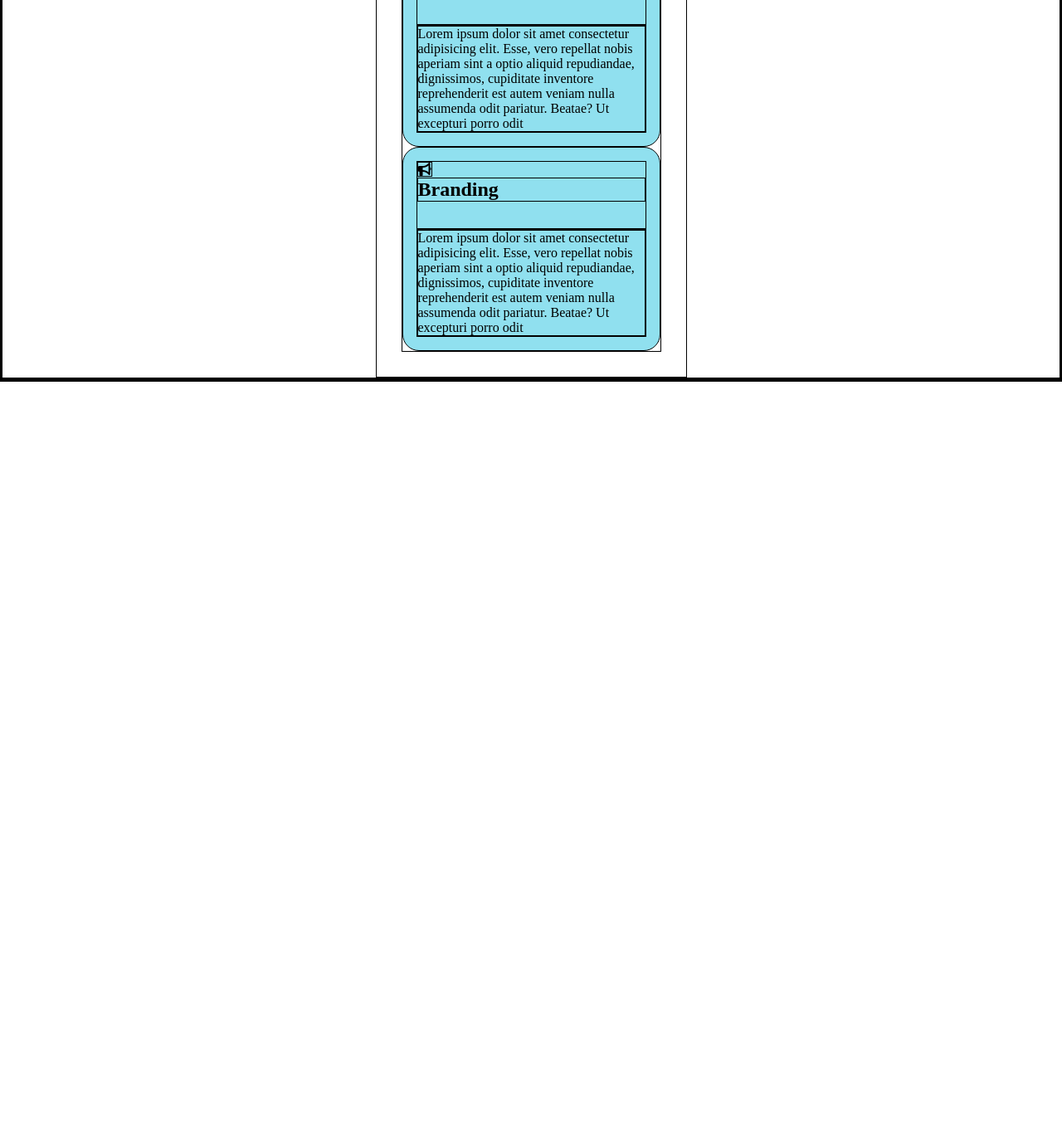
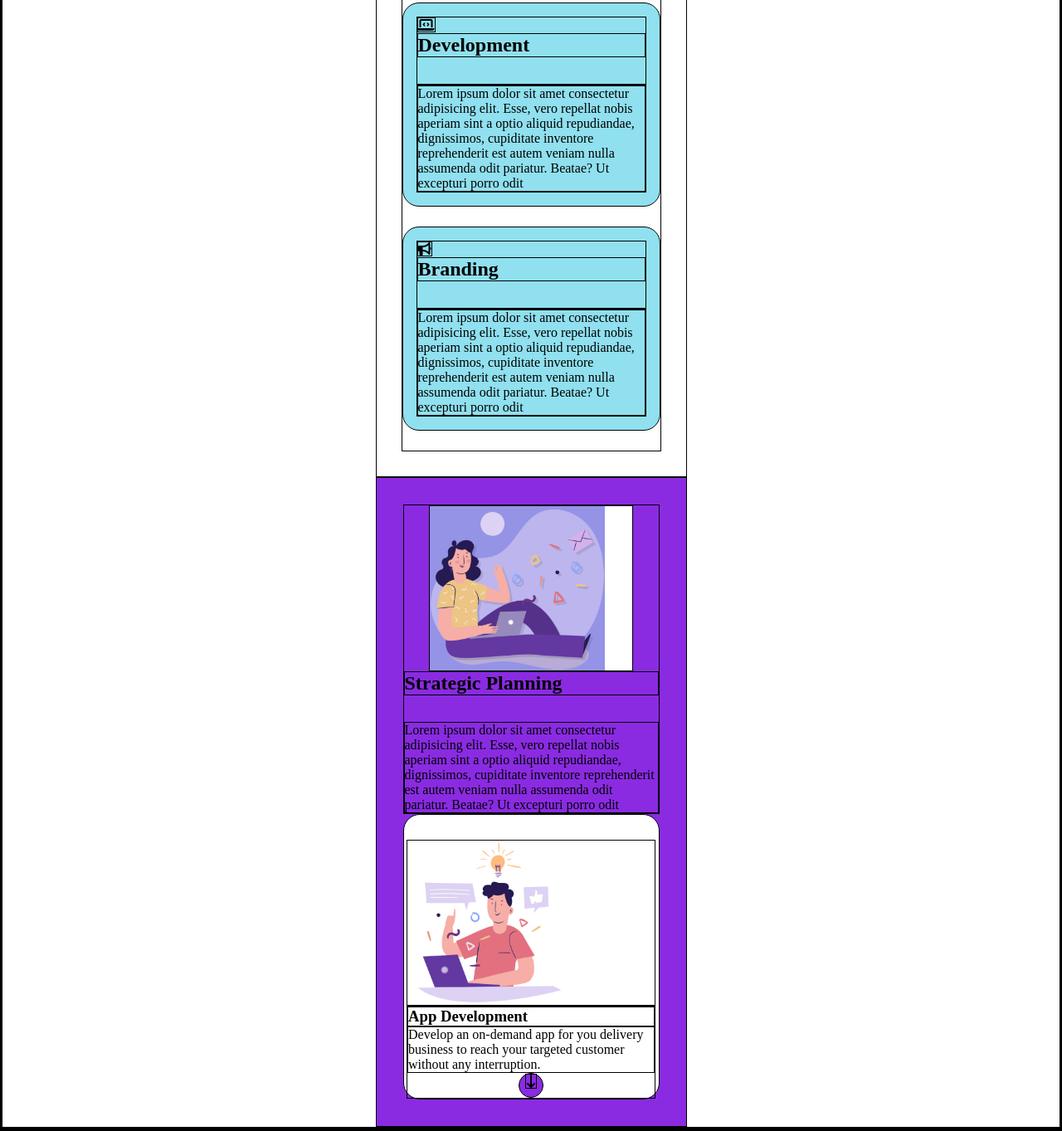
Before and after one commit to Sansone11/htmlcss-responsive-layout, a plain HTML site: page index.html in a window 1280 px wide. Shown: the part 1228-2591 px from the top of the page at 83% size. Before the commit the page ends 1688 px from the top, so only its background shows below. Drawn offline with Linux system fonts and the light colour scheme.

Commit message:
section-two

```diff
--- a/css/style.css
+++ b/css/style.css
@@ -42,8 +42,8 @@
     min-height: 200px;
     border-radius: 20px;
     background-color: rgb(144, 224, 239);
-    gap:1 rem;
     padding: 1rem;
+    margin-bottom: 1.5rem;
 }
 
 .card>p{
@@ -97,3 +97,69 @@ h2{
     margin:0 auto;
 
  }
+
+ /* section 2s */
+
+ .planning__container{
+    width: 375px;
+    min-height: 200px;
+    margin:0 auto;
+    display: flex;
+    flex-direction: row;
+    flex-wrap: wrap;
+    background-color: blueviolet;
+    padding: 2rem;
+
+ }
+
+ .planning__box1{
+    flex-basis: 100%;
+    background-color: blueviolet;
+
+ }
+
+ .planning__img{
+    background-image: url(../img/planning1.png);
+    background-size: contain;
+    background-repeat: no-repeat;
+    max-width:80%;
+    height: 200px;
+    margin:0 auto;
+    background-color: white;
+
+ }
+
+ .planning__box2{
+    flex-basis: 100%;
+    min-height: 300px;
+    border-radius: 20px;
+    background-color: white;
+
+ }
+
+ .development__img{
+    display: block;
+    background-image: url(../img/planning2.png);
+    background-size: contain;
+    background-repeat: no-repeat;
+    max-width: 300px;
+    min-height: 200px;
+    margin:0 auto;
+    margin-top: 30px;
+ }
+
+ .planning__text{
+    max-width: 300px;
+    min-height: 100px;
+    margin:0 auto;
+
+ }
+
+.push__down{
+    height: 30px;
+    width: 30px;
+    border-radius: 50%;
+    background-color: blueviolet;
+    text-align: center;
+    margin:0 auto;
+}
--- a/index.html
+++ b/index.html
@@ -1,5 +1,6 @@
 <!DOCTYPE html>
 <html lang="en">
+
 <head>
     <meta charset="UTF-8">
     <meta http-equiv="X-UA-Compatible" content="IE=edge">
@@ -8,6 +9,7 @@
     <link rel="stylesheet" href="css/style.css">
     <title>responsive Layout</title>
 </head>
+
 <body>
     <header>
         <!-- navbar -->
@@ -26,8 +28,10 @@
                 <div class="card one">
                     <div class="card__text">
                         <h2>Get a demo application</h2>
-                        <p>Lorem ipsum dolor sit amet consectetur adipisicing elit. Esse, vero repellat nobis aperiam sint a optio aliquid repudiandae, dignissimos, cupiditate inventore reprehenderit est autem veniam nulla assumenda odit pariatur. Beatae?
-                        Ut excepturi porro odit</p>
+                        <p>Lorem ipsum dolor sit amet consectetur adipisicing elit. Esse, vero repellat nobis aperiam
+                            sint a optio aliquid repudiandae, dignissimos, cupiditate inventore reprehenderit est autem
+                            veniam nulla assumenda odit pariatur. Beatae?
+                            Ut excepturi porro odit</p>
                         <button><i class="fa-brands fa-apple"></i> App Store</button>
                     </div>
                     <div class="card__img">
@@ -40,17 +44,21 @@
                         <h2>Clean Code</h2>
                     </div>
                     <div>
-                        <p>Lorem ipsum dolor sit amet consectetur adipisicing elit. Esse, vero repellat nobis aperiam sint a optio aliquid repudiandae, dignissimos, cupiditate inventore reprehenderit est autem veniam nulla assumenda odit pariatur. Beatae?
+                        <p>Lorem ipsum dolor sit amet consectetur adipisicing elit. Esse, vero repellat nobis aperiam
+                            sint a optio aliquid repudiandae, dignissimos, cupiditate inventore reprehenderit est autem
+                            veniam nulla assumenda odit pariatur. Beatae?
                             Ut excepturi porro odit</p>
                     </div>
                 </div>
                 <div class="card">
-                    <div  class="web__img">
+                    <div class="web__img">
                         <i class="fa-solid fa-compass-drafting"></i>
                         <h2>Web Design</h2>
                     </div>
                     <div>
-                        <p>Lorem ipsum dolor sit amet consectetur adipisicing elit. Esse, vero repellat nobis aperiam sint a optio aliquid repudiandae, dignissimos, cupiditate inventore reprehenderit est autem veniam nulla assumenda odit pariatur. Beatae?
+                        <p>Lorem ipsum dolor sit amet consectetur adipisicing elit. Esse, vero repellat nobis aperiam
+                            sint a optio aliquid repudiandae, dignissimos, cupiditate inventore reprehenderit est autem
+                            veniam nulla assumenda odit pariatur. Beatae?
                             Ut excepturi porro odit</p>
                     </div>
                 </div>
@@ -60,7 +68,9 @@
                         <h2>Development</h2>
                     </div>
                     <div>
-                        <p>Lorem ipsum dolor sit amet consectetur adipisicing elit. Esse, vero repellat nobis aperiam sint a optio aliquid repudiandae, dignissimos, cupiditate inventore reprehenderit est autem veniam nulla assumenda odit pariatur. Beatae?
+                        <p>Lorem ipsum dolor sit amet consectetur adipisicing elit. Esse, vero repellat nobis aperiam
+                            sint a optio aliquid repudiandae, dignissimos, cupiditate inventore reprehenderit est autem
+                            veniam nulla assumenda odit pariatur. Beatae?
                             Ut excepturi porro odit</p>
                     </div>
                 </div>
@@ -70,12 +80,42 @@
                         <h2>Branding</h2>
                     </div>
                     <div>
-                        <p>Lorem ipsum dolor sit amet consectetur adipisicing elit. Esse, vero repellat nobis aperiam sint a optio aliquid repudiandae, dignissimos, cupiditate inventore reprehenderit est autem veniam nulla assumenda odit pariatur. Beatae?
+                        <p>Lorem ipsum dolor sit amet consectetur adipisicing elit. Esse, vero repellat nobis aperiam
+                            sint a optio aliquid repudiandae, dignissimos, cupiditate inventore reprehenderit est autem
+                            veniam nulla assumenda odit pariatur. Beatae?
                             Ut excepturi porro odit</p>
                     </div>
                 </div>
             </div>
         </div>
+        <!-- section 2 -->
+
+        <div class="planning__container">
+            <div class="planning__box1">
+                <div class="planning__img">
+
+                </div>
+                <h2>Strategic Planning</h2>
+                <p>Lorem ipsum dolor sit amet consectetur adipisicing elit. Esse, vero repellat nobis aperiam sint a
+                    optio aliquid repudiandae, dignissimos, cupiditate inventore reprehenderit est autem veniam nulla
+                    assumenda odit pariatur. Beatae?
+                    Ut excepturi porro odit</p>
+            </div>
+            <div class="planning__box2">
+                <div class="development__img">
+
+                </div>
+                <div class="planning__text">
+                    <h3>App Development</h3>
+                    <p>Develop an on-demand app for you delivery business to reach your targeted customer without any interruption.</p>
+                    <div class="push__down">
+                        <i class="fa-solid fa-arrow-down-long"></i>
+                    </div>
+                </div>
+            </div>
+
+        </div>
+
 
     </main>
     <footer>
@@ -83,4 +123,5 @@
     </footer>
 
 </body>
+
 </html>
```
